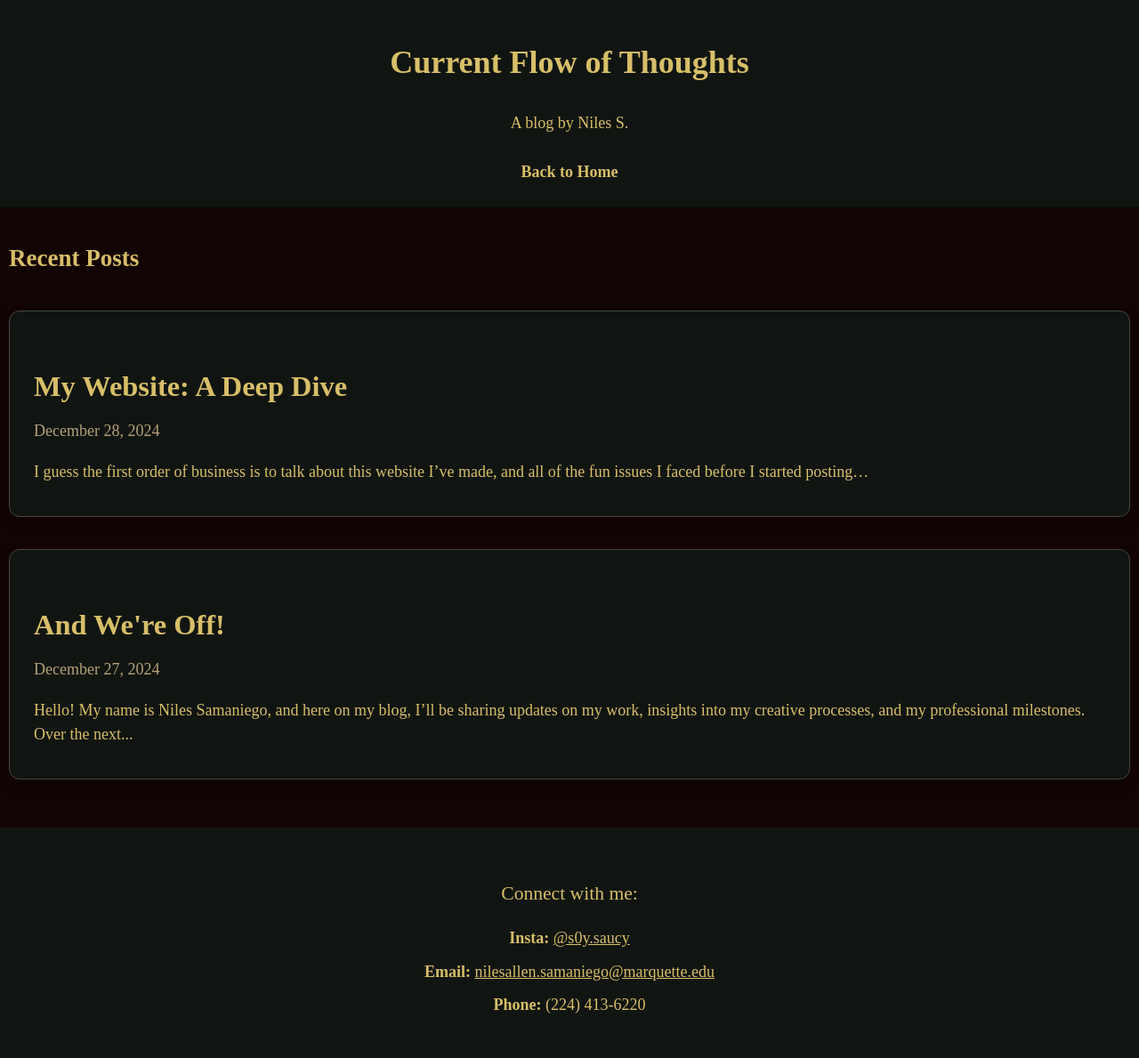
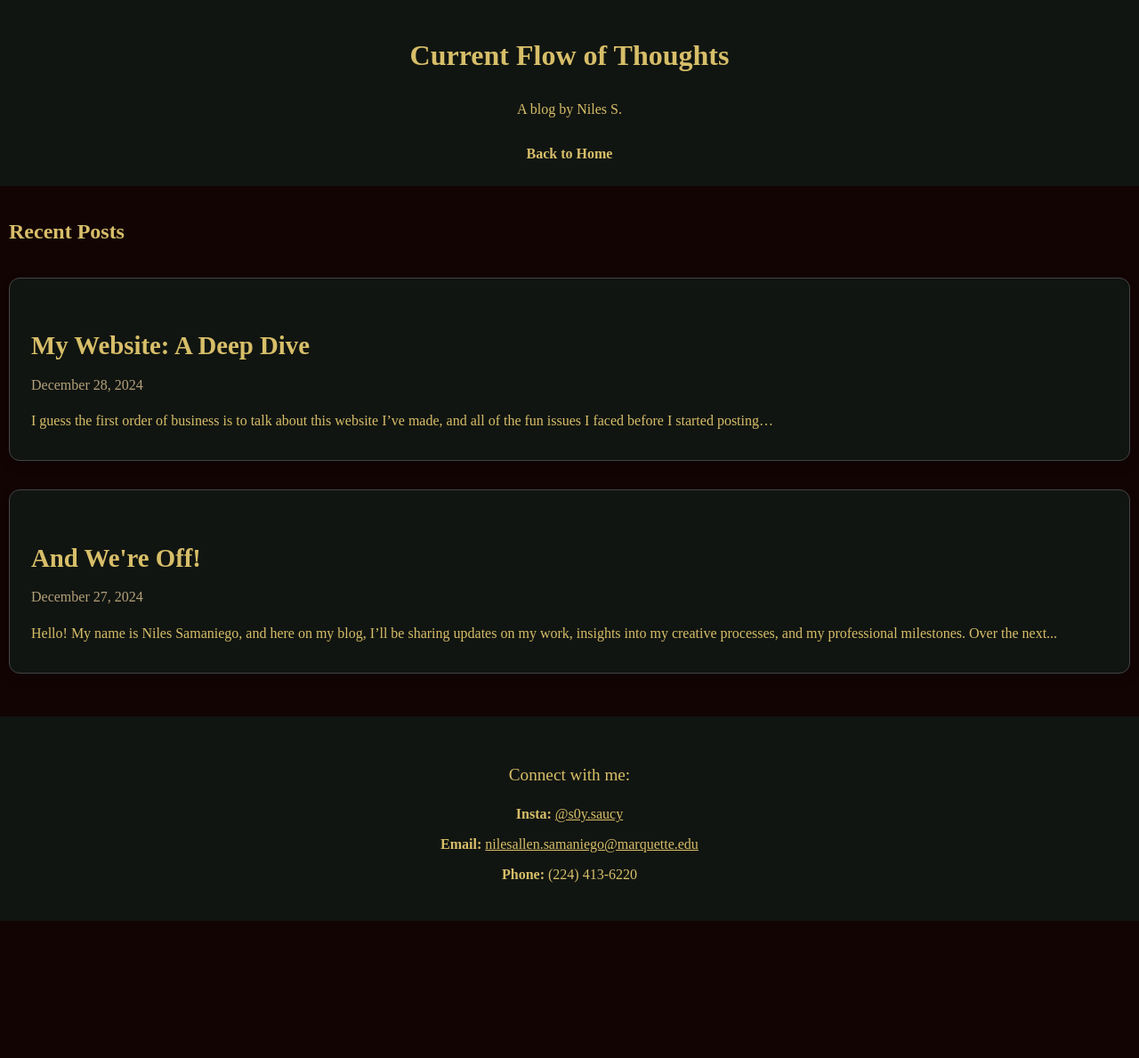
Before and after one commit to n-samaniego/Current-Flow-of-Thoughts, a Jekyll site: the page built from index.html, in a window 1280 px wide. Shown: the whole page at 89% size. Built offline with Jekyll 4.4.1, drawn with Linux system fonts in a browser that asks for light colours; the list of posts is cut into pages by our own code; after the commit the page ends 1035 px from its top, so only the background shows below that.

Commit message:
Update style.css

```diff
--- a/assets/style.css
+++ b/assets/style.css
@@ -7,7 +7,6 @@ html, body {
     background: #130404;  /* Dark background */
     color: #d7be69;  /* Text color */
     overflow-x: hidden;  /* Prevent horizontal scroll */
-    font-size: 18px;  /* Increased body font size for better readability */
 }
 
 body {
```
